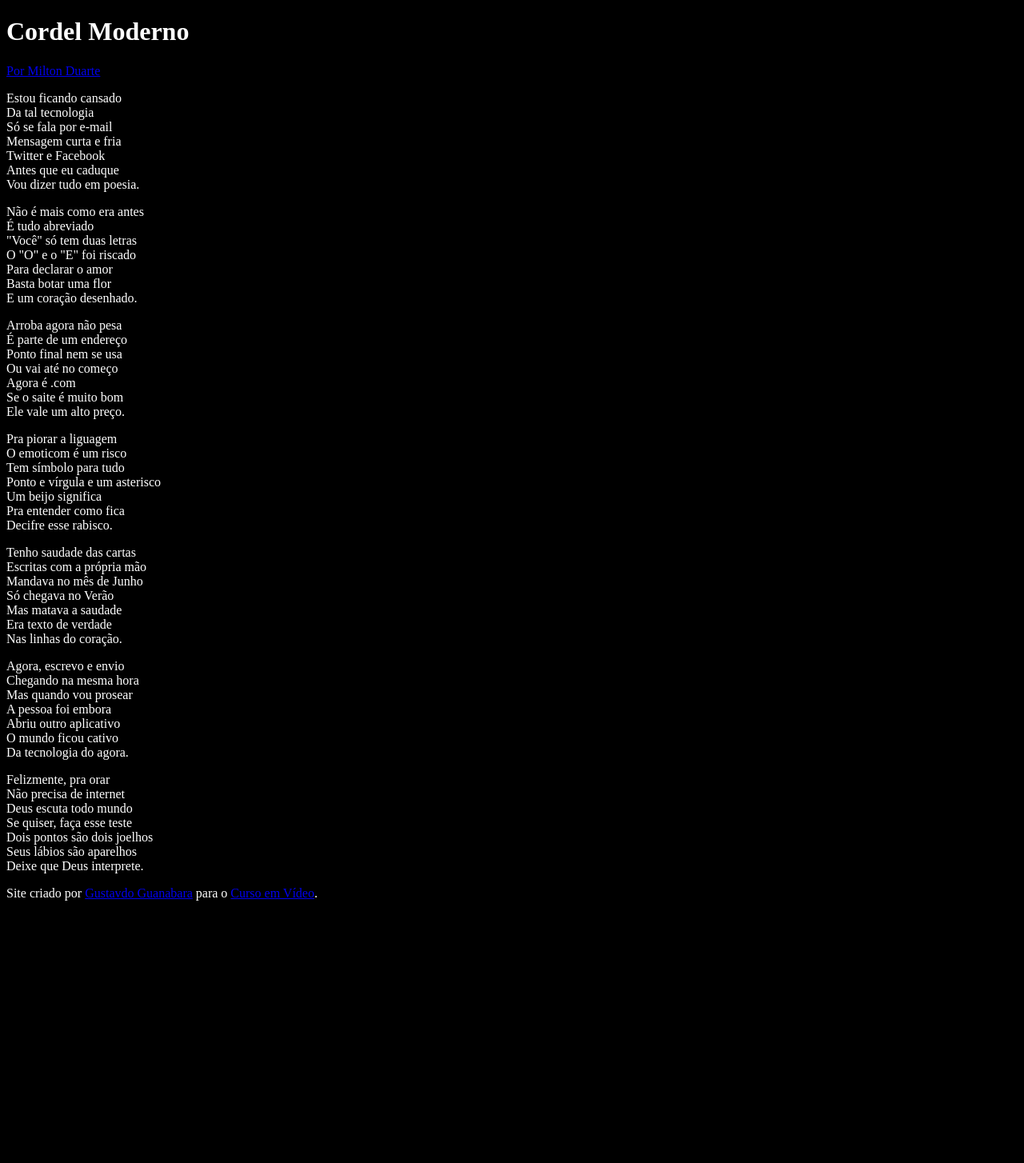
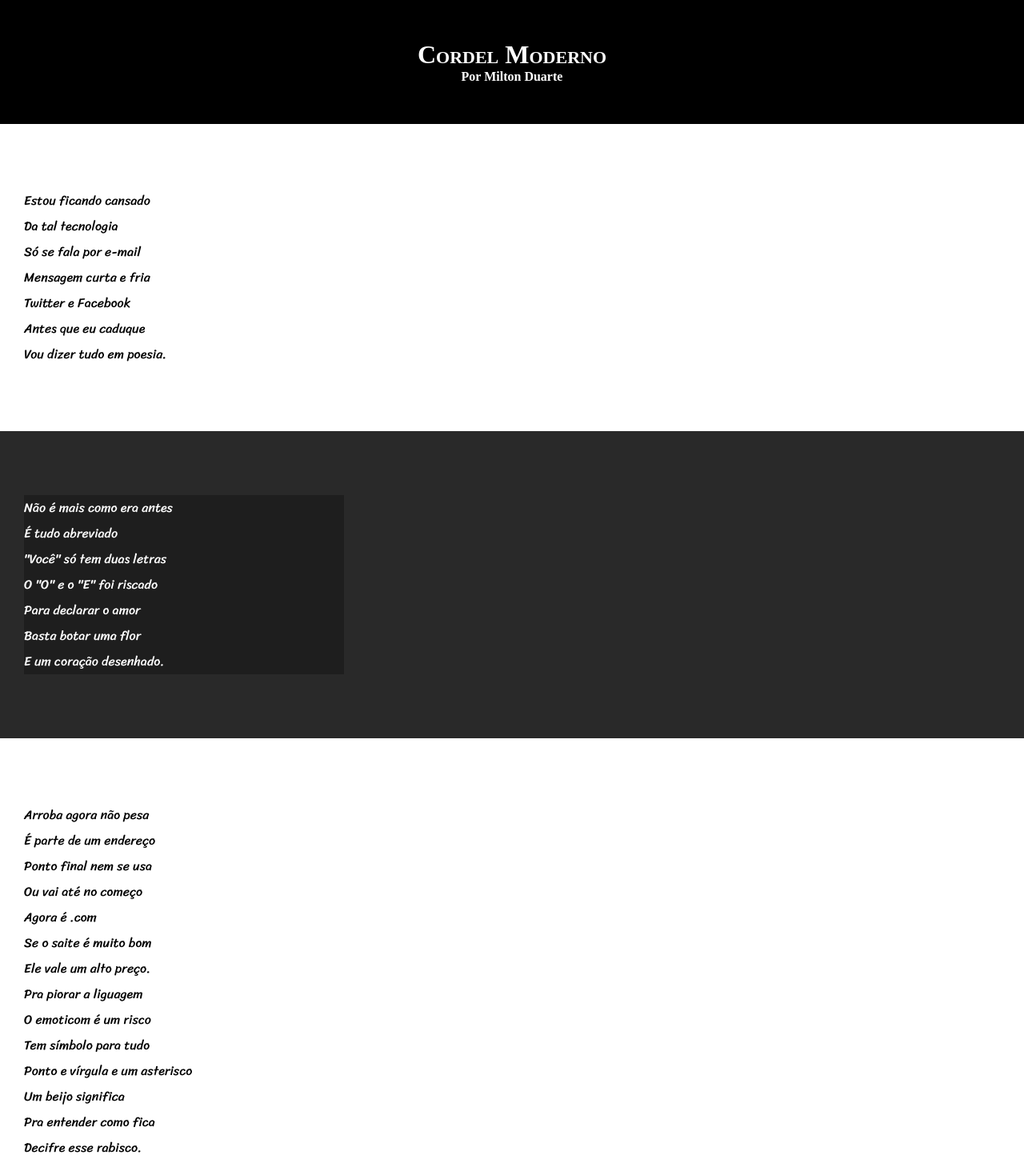
Before and after one commit to samuelzedec/Ex.HTML-CSS, a plain HTML site: page desafios/d012/d012.html in a window 1280 px wide. Shown: the top 1454 px of the page at 80% size. Before the commit the page ends 1142 px from the top, so only its background shows below. Drawn offline with Linux system fonts and the light colour scheme.

Commit message:
update css d011

```diff
--- a/desafios/d012/d012.html
+++ b/desafios/d012/d012.html
@@ -11,10 +11,12 @@
         <h1>
             Cordel Moderno
         </h1>
-        <a href="https://www.recantodasletras.com.br/poesias/3186743" target="_blank" rel="external">Por Milton Duarte</a>
+        <p>
+            <a href="https://www.recantodasletras.com.br/poesias/3186743" target="_blank" rel="external">Por Milton Duarte</a>
+        </p>
     </header>
 
-    <section>
+    <section class="normal">
         <p>
             Estou ficando cansado <br>
             Da tal tecnologia <br>
@@ -26,7 +28,7 @@
         </p>
     </section>
 
-    <section>
+    <section class="imagem">
         <p>
             Não é mais como era antes <br>
             É tudo abreviado <br>
@@ -38,7 +40,7 @@
         </p>
     </section>
 
-    <section>
+    <section class="normal">
         <p>
             Arroba agora não pesa <br>
             É parte de um endereço <br>
@@ -60,7 +62,7 @@
         </p>
     </section>
 
-    <section>
+    <section class="imagem">
         <p>
             Tenho saudade das cartas <br>
             Escritas com a própria mão <br>
@@ -72,7 +74,7 @@
         </p>
     </section>
 
-    <section>
+    <section class="normal">
         <p>
             Agora, escrevo e envio <br>
             Chegando na mesma hora <br>
@@ -96,7 +98,7 @@
 
     <footer>
         <p>
-            Site criado por <a href="https://gustavoguanaraba.github.io" target="_blank" rel="external">Gustavdo Guanabara</a> para o <a href="https://www.cursoemvideo.com" target="_blank" rel="external">Curso em Vídeo</a>.
+            Site criado por <a href="https://gustavoguanaraba.github.io" target="_blank" rel="external">Gustavo Guanabara</a> para o <a href="https://www.cursoemvideo.com" target="_blank" rel="external">Curso em Vídeo</a>.
         </p>
     </footer>
 </body>
--- a/desafios/d012/style.css
+++ b/desafios/d012/style.css
@@ -12,7 +12,69 @@
     --cor02: white;
 }
 
-body {
+* {
+    margin: 0px;
+    padding: 0px;
+}
+
+html, body {
+    min-height: 100vh;
+    background-color: darkgray;
+}
+
+header {
     background-color: var(--cor01);
     color: var(--cor02);
+    text-align: center;
 }
+
+header > h1{
+    padding-top: 50px;
+    font-variant: small-caps;
+}
+
+header > p {
+    padding-bottom: 50px;
+}
+
+a {
+    color: var(--cor02);
+    text-decoration: none;
+    font-weight: bolder;
+}
+
+a:hover {
+    text-decoration: underline;
+
+}
+
+section {
+    padding: 10vh;
+    padding-bottom: 10vh;
+    line-height: 2em;
+    padding-left: 30px;
+}
+
+.normal {
+    background-color: var(--cor02);
+    color: black;
+    font-family: var(--fonte02);
+}
+
+.imagem {
+    background-color: rgb(41, 41, 41);
+    color: var(--cor02);
+    font-family: var(--fonte02);
+}
+
+.imagem > p {
+    width: 400px;
+    background-color: rgba(0, 0, 0, 0.263);
+}
+
+footer {
+    background-color: var(--cor01);
+    color: var(--cor02);
+    text-align: center;
+    padding: 10px;
+}
```
